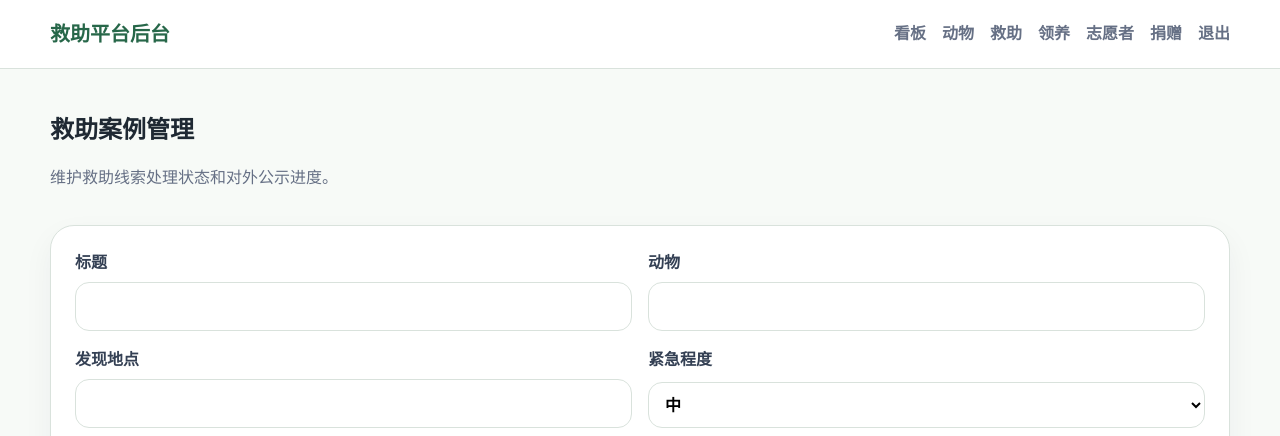
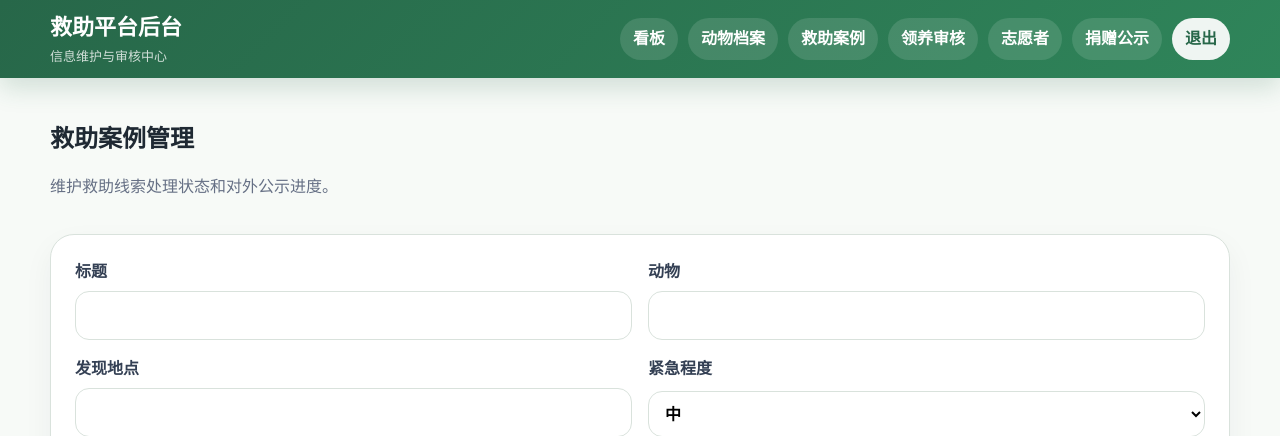
Before and after one commit to OldGuestInBreeze/shixun, a Spring Boot app: page /admin/cases in a window 1280 px wide. Shown: the top 436 px of the page. Run offline with Spring Boot 4, Linux system fonts and the light colour scheme; a user stored in the database is signed in; data comes from the database, SQL or seed files in the repository.

Commit message:
Improve admin navigation styling

```diff
--- a/src/main/resources/static/css/style.css
+++ b/src/main/resources/static/css/style.css
@@ -26,6 +26,51 @@ a { color: inherit; text-decoration: none; }
 .nav nav { display: flex; gap: 16px; flex-wrap: wrap; }
 .nav nav a { color: var(--muted); font-weight: 600; }
 .nav nav a:hover { color: var(--primary); }
+.admin-header {
+    background: linear-gradient(135deg, #276749, #2f855a);
+    border-bottom: 0;
+    box-shadow: 0 10px 24px rgba(39, 103, 73, .18);
+}
+.admin-nav {
+    min-height: 78px;
+    display: flex;
+    align-items: center;
+    justify-content: space-between;
+    gap: 24px;
+}
+.admin-brand-block {
+    display: grid;
+    gap: 2px;
+}
+.admin-brand {
+    color: #fff;
+    font-size: 22px;
+}
+.admin-brand-block span {
+    color: rgba(255, 255, 255, .78);
+    font-size: 13px;
+}
+.admin-menu {
+    display: flex;
+    gap: 10px;
+    flex-wrap: wrap;
+    justify-content: flex-end;
+}
+.admin-menu a {
+    color: #fff;
+    padding: 8px 13px;
+    border-radius: 999px;
+    background: rgba(255, 255, 255, .12);
+    font-weight: 700;
+}
+.admin-menu a:hover {
+    background: #fff;
+    color: #276749;
+}
+.admin-menu .logout-link {
+    background: rgba(255, 255, 255, .92);
+    color: #276749;
+}
 .site-footer { padding: 32px 0; margin-top: 48px; color: var(--muted); text-align: center; }
 .hero { padding: 72px 0 48px; }
 .hero h1 { font-size: clamp(32px, 6vw, 56px); line-height: 1.1; margin: 8px 0 18px; max-width: 880px; }
--- a/src/main/resources/templates/fragments.html
+++ b/src/main/resources/templates/fragments.html
@@ -10,7 +10,7 @@
 <header th:fragment="nav" class="site-header">
     <div class="container nav">
         <a class="brand" th:href="@{/}">流浪动物救助平台</a>
-        <nav>
+        <nav class="main-menu">
             <a th:href="@{/animals}">动物公示</a>
             <a th:href="@{/rescue-cases}">救助案例</a>
             <a th:href="@{/rescue-cases/report}">提交线索</a>
@@ -21,16 +21,19 @@
     </div>
 </header>
 <header th:fragment="adminNav" class="site-header admin-header">
-    <div class="container nav">
-        <a class="brand" th:href="@{/admin}">救助平台后台</a>
-        <nav>
+    <div class="container admin-nav">
+        <div class="admin-brand-block">
+            <a class="brand admin-brand" th:href="@{/admin}">救助平台后台</a>
+            <span>信息维护与审核中心</span>
+        </div>
+        <nav class="admin-menu">
             <a th:href="@{/admin}">看板</a>
-            <a th:href="@{/admin/animals}">动物</a>
-            <a th:href="@{/admin/cases}">救助</a>
-            <a th:href="@{/admin/applications}">领养</a>
+            <a th:href="@{/admin/animals}">动物档案</a>
+            <a th:href="@{/admin/cases}">救助案例</a>
+            <a th:href="@{/admin/applications}">领养审核</a>
             <a th:href="@{/admin/volunteers}">志愿者</a>
-            <a th:href="@{/admin/donations}">捐赠</a>
-            <a th:href="@{/admin/logout}">退出</a>
+            <a th:href="@{/admin/donations}">捐赠公示</a>
+            <a class="logout-link" th:href="@{/admin/logout}">退出</a>
         </nav>
     </div>
 </header>
```
